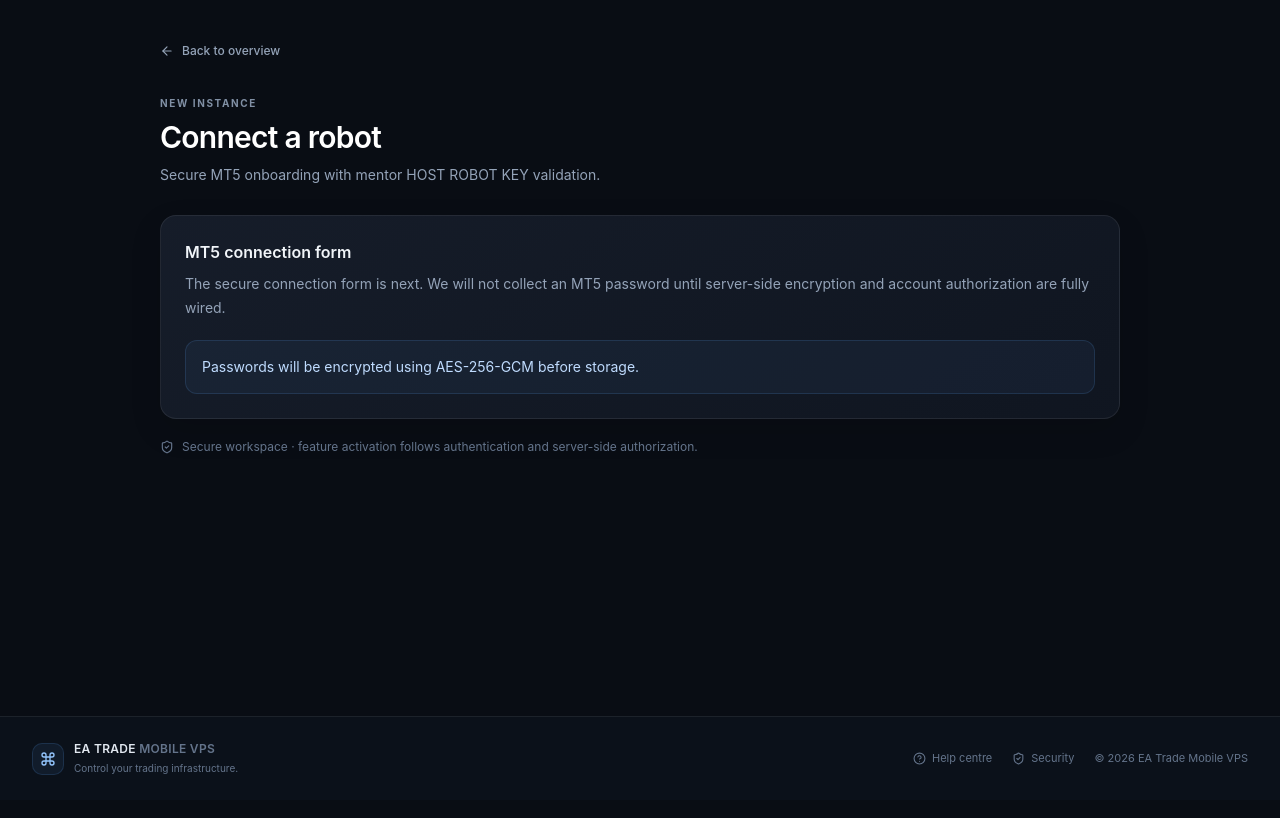
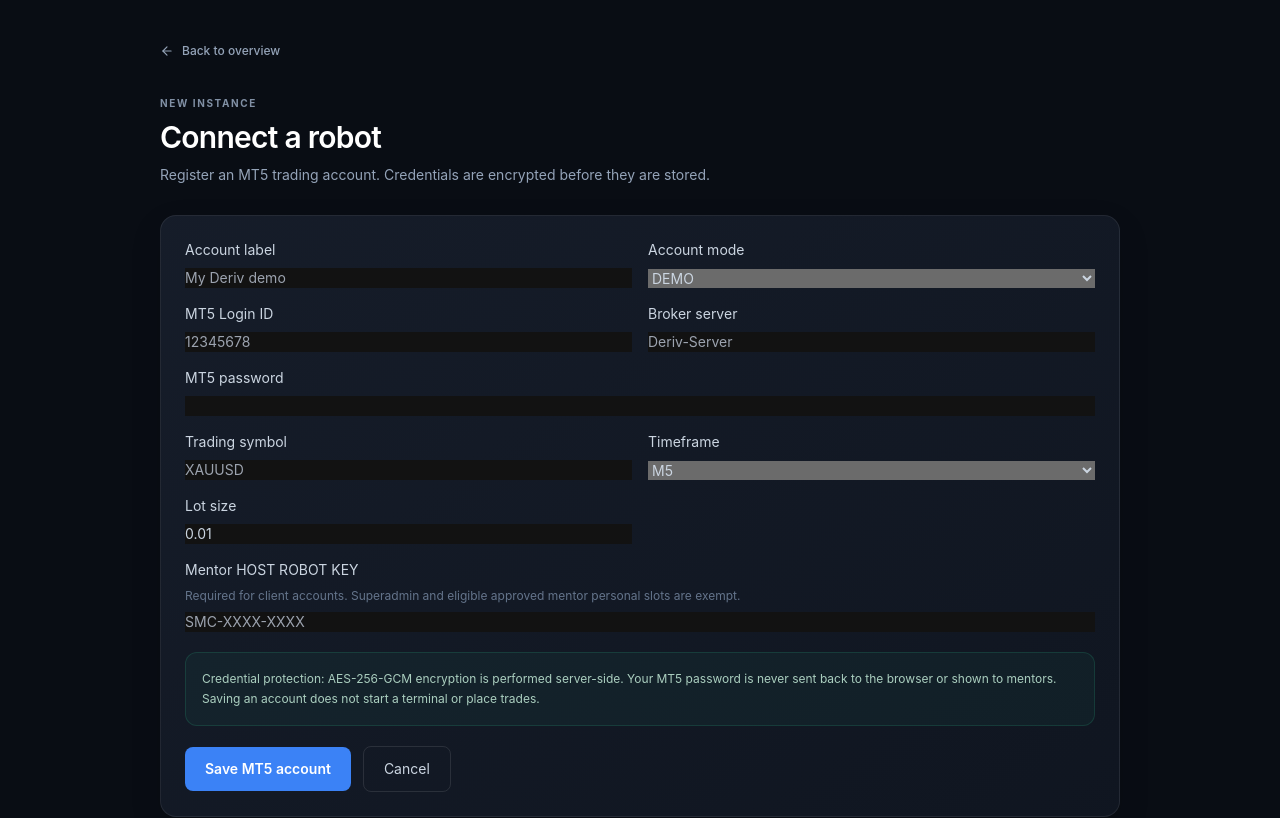
Before and after one commit to circuitsentrydev-netizen/ea-trade-mobile-vps, a Next.js app: page /dashboard/instances/new in a window 1280 px wide. Shown: the top 818 px of the page. Built offline with nearby package versions, Linux system fonts and the light colour scheme.

Commit message:
Build secure MT5 account onboarding form

```diff
--- a/app/dashboard/instances/new/page.tsx
+++ b/app/dashboard/instances/new/page.tsx
@@ -1,2 +1,26 @@
+import Link from "next/link";
+import { createMt5AccountAction } from "@/app/dashboard/instances/actions";
 import { SectionPage } from "@/components/section-page";
-export default function Page(){return <SectionPage eyebrow="NEW INSTANCE" title="Connect a robot" description="Secure MT5 onboarding with mentor HOST ROBOT KEY validation."><h2 className="text-base font-semibold text-slate-100">MT5 connection form</h2><p className="mt-2 text-sm leading-6 text-slate-400">The secure connection form is next. We will not collect an MT5 password until server-side encryption and account authorization are fully wired.</p><div className="mt-5 rounded-xl border border-blue-400/15 bg-blue-400/[0.06] p-4 text-sm text-blue-200">Passwords will be encrypted using AES-256-GCM before storage.</div></SectionPage>}
+
+type Props = { searchParams?: { error?: string } };
+
+export default function NewInstancePage({ searchParams }: Props) {
+  return <SectionPage eyebrow="NEW INSTANCE" title="Connect a robot" description="Register an MT5 trading account. Credentials are encrypted before they are stored.">
+    {searchParams?.error && <p role="alert" className="mb-5 rounded-xl border border-rose-400/20 bg-rose-400/[0.07] p-3 text-sm text-rose-200">{searchParams.error}</p>}
+    <form action={createMt5AccountAction} className="grid gap-5">
+      <div className="grid gap-4 sm:grid-cols-2">
+        <label className="grid gap-2 text-sm text-slate-300">Account label<input name="label" maxLength={80} placeholder="My Deriv demo" className="field-input" /></label>
+        <label className="grid gap-2 text-sm text-slate-300">Account mode<select name="accountMode" required className="field-input"><option value="DEMO">DEMO</option><option value="LIVE">LIVE</option></select></label>
+        <label className="grid gap-2 text-sm text-slate-300">MT5 Login ID<input name="loginId" inputMode="numeric" pattern="[0-9]{3,20}" required autoComplete="off" placeholder="12345678" className="field-input" /></label>
+        <label className="grid gap-2 text-sm text-slate-300">Broker server<input name="brokerServer" required autoComplete="off" placeholder="Deriv-Server" className="field-input" /></label>
+        <label className="grid gap-2 text-sm text-slate-300 sm:col-span-2">MT5 password<input name="password" type="password" required autoComplete="new-password" className="field-input" /></label>
+        <label className="grid gap-2 text-sm text-slate-300">Trading symbol<input name="symbol" required placeholder="XAUUSD" className="field-input" /></label>
+        <label className="grid gap-2 text-sm text-slate-300">Timeframe<select name="timeframe" className="field-input" defaultValue="M5">{["M1","M5","M15","M30","H1","H4","D1"].map(v=><option key={v}>{v}</option>)}</select></label>
+        <label className="grid gap-2 text-sm text-slate-300">Lot size<input name="lotSize" type="number" min="0.01" max="100" step="0.01" defaultValue="0.01" required className="field-input" /></label>
+        <label className="grid gap-2 text-sm text-slate-300 sm:col-span-2">Mentor HOST ROBOT KEY <span className="text-xs text-slate-500">Required for client accounts. Superadmin and eligible approved mentor personal slots are exempt.</span><input name="hostRobotKey" autoComplete="off" placeholder="SMC-XXXX-XXXX" className="field-input" /></label>
+      </div>
+      <div className="rounded-xl border border-emerald-400/15 bg-emerald-400/[0.05] p-4 text-xs leading-5 text-emerald-100/80">Credential protection: AES-256-GCM encryption is performed server-side. Your MT5 password is never sent back to the browser or shown to mentors. Saving an account does not start a terminal or place trades.</div>
+      <div className="flex flex-wrap items-center gap-3"><button type="submit" className="rounded-lg bg-blue-500 px-5 py-3 text-sm font-semibold text-white hover:bg-blue-400">Save MT5 account</button><Link href="/dashboard/instances" className="rounded-lg border border-white/10 px-5 py-3 text-sm text-slate-300 hover:bg-white/5">Cancel</Link></div>
+    </form>
+  </SectionPage>;
+}
```
